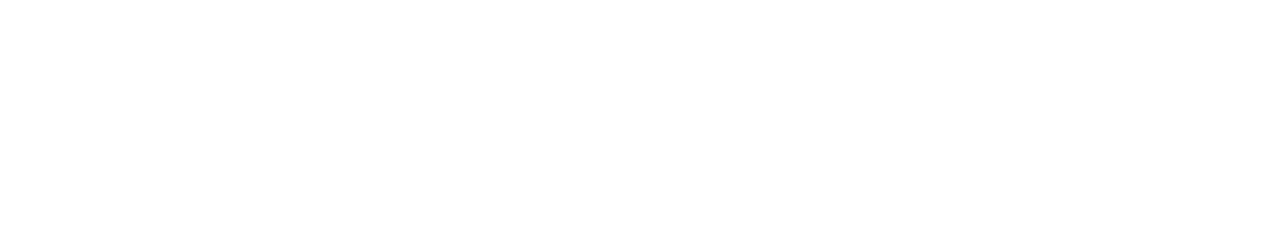
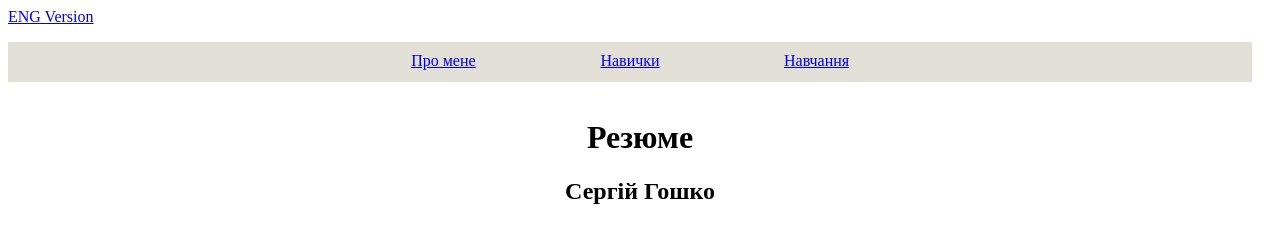
Before and after one commit to SHoshko/HW-Lesson4, a plain HTML site: page index.html in a window 1280 px wide. Drawn offline with Linux system fonts and the light colour scheme.

Commit message:
added header

```diff
--- a/index.html
+++ b/index.html
@@ -2,7 +2,27 @@
 <html lang="uk">
 <body>
   <head>
-
+    <meta charset="UTF-8">
+    <meta name="viewport" content="width=device-width, initial-scale=1.0">
+    <title>Резюме Сергія Гошко</title>
+  </head>
+  <header>
+    <nav>
+      <div>
+        <a href="./index_eng.html">ENG Version</a>
+      </div>
+      <ul style="display: inline-block; background:  rgb(226, 223, 214); width: calc(100% - 20px);
+         height: 30px; padding-left: 0; padding-top: 10px; text-align: center;">
+        <li style="display: inline-block; width: calc(15% - 4px)"><a href="#about">Про мене</a></li>
+        <li style="display: inline-block; width: calc(15% - 4px)"><a href="#skills">Навички</a></li>
+        <li style="display: inline-block; width: calc(15% - 4px)"><a href="#education">Навчання</a></li>
+      </ul>
+    </nav>
+   <div>
+    <h1 style="padding-left: 0; text-align: center;"> Резюме</h1>
+    <h2 style="padding-left: 0; text-align: center;">Сергій Гошко</h2>
+   </div>
+  </header>
 
 
 </body>
```
